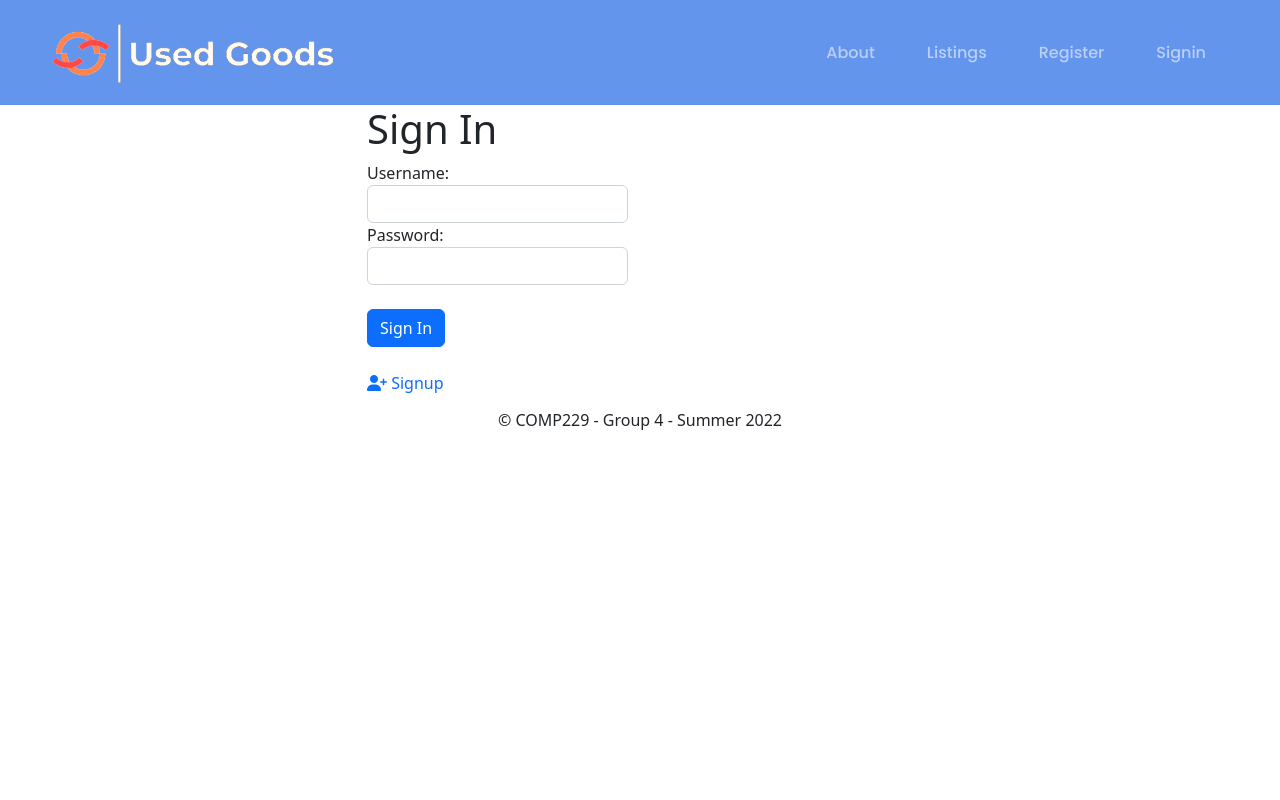
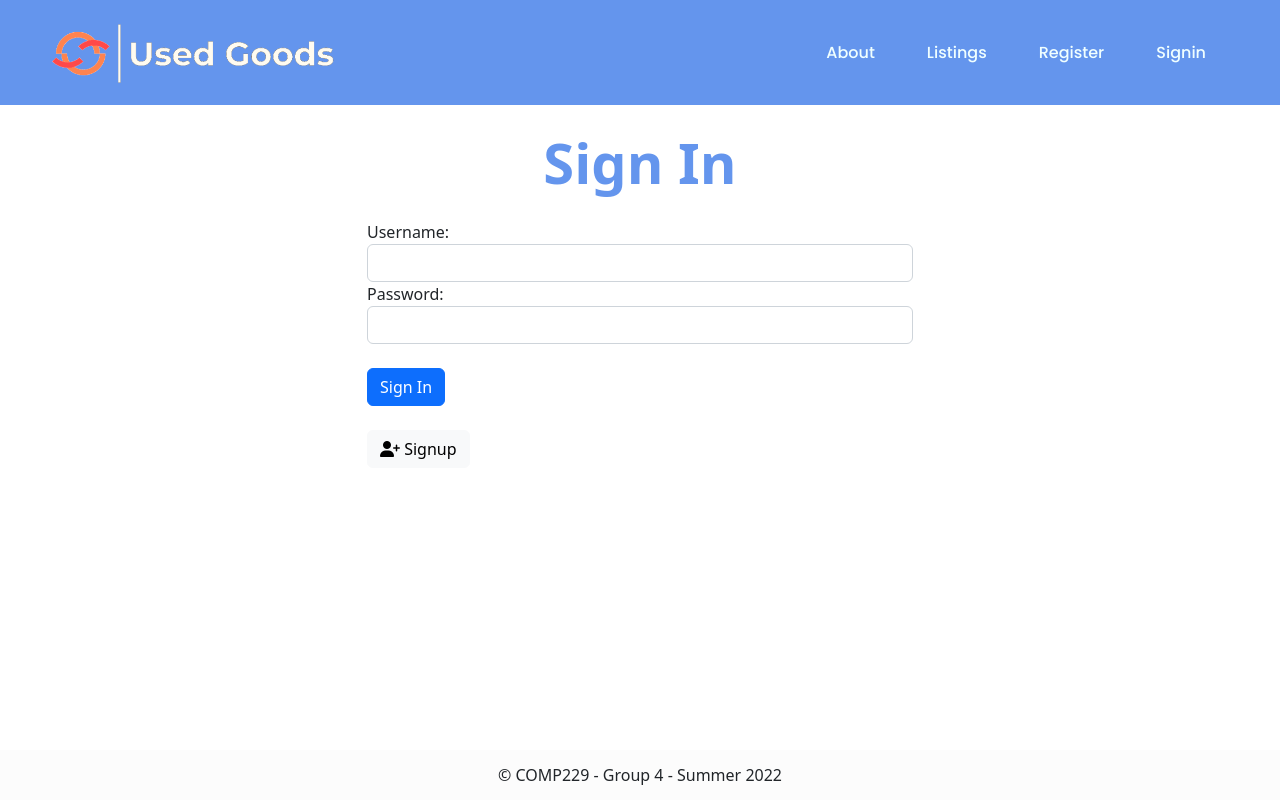
Before and after one commit to kiransahmbi/Sales-Website-Frontend, an Angular app: page /auth/signin in a window 1280 px wide. Built offline with nearby package versions, Linux system fonts and the light colour scheme.

Commit message:
Edited CSS styling in for Sign in/sign out

```diff
--- a/src/app/components/auth/signin.component.html
+++ b/src/app/components/auth/signin.component.html
@@ -4,11 +4,12 @@
 <div class="container">
     <div class="row">
 
-        <div class="offset-md-3 col-md-3">
-            <h1>Sign In</h1>
+        <div class="offset-md-3 col-md-6">
+            <h1 class="jumbotron-heading my-4 page-title">Sign In</h1>
 
-                <div class="flash"  *ngIf="message != null">
-                    {{message}}></div>
+            <div class="bg-danger mt-2 p-2 text-center text-white" *ngIf="message != null">
+                {{message}}
+            </div>
                 <form novalidate #form="ngForm" (ngSubmit)="authenticate(form)">
            <!-- <form action="/users/signin" method="post"> -->
                 <div class="form-group">
@@ -25,7 +26,7 @@
                 </div>
                 <br>
                 <div class="form-group">
-                    <a routerLink="/auth/signup" style="text-decoration: none">
+                    <a routerLink="/auth/signup" class="btn btn-light">
                         <i class="fas fa-user-plus"></i>
                         Signup
                     </a>
--- a/src/app/components/auth/signup.component.html
+++ b/src/app/components/auth/signup.component.html
@@ -4,8 +4,8 @@
 <div class="container">
     <div class="row">
 
-        <div class="offset-md-3 col-md-3">
-            <h1>Sign Up</h1>
+        <div class="offset-md-3 col-md-6">
+            <h1 class="jumbotron-heading my-4 page-title">Register</h1>
 
             <div class="bg-danger mt-2 p-2 text-center text-white" *ngIf="message != null">
                 {{message}}
--- a/src/styles.css
+++ b/src/styles.css
@@ -1,10 +1,12 @@
 @import "~bootstrap-icons/font/bootstrap-icons.css";
 
-/* You can add global styles to this file, and also import other style files */
 /* LANDING PAGE */
-homepage-container {
-    margin: 0 auto;
-    background-color: cornflowerblue
+.homepage-container {
+    margin: 0 auto 5%;
+}
+
+.container {
+    margin: 0 auto 5%;
 }
 
 .container-fluid{
@@ -61,6 +63,7 @@ homepage-container {
     font-size: 1.2rem;
     font-family: "Poppins", sans-serif;;
     font-weight: 400;
+    color: azure!important;
 }
 
 /* TESTIMONIALS */
@@ -68,10 +71,6 @@ homepage-container {
     margin: 0% auto 5%;
     padding: 0!important;
     width: 21rem !important;
-}
-
-.card-header {
-    /* padding: 0; */
 }
 
 .testimonials-title{
@@ -85,7 +84,7 @@ homepage-container {
 .card-img-top {
     width: 100%;
     margin: 0 auto;
-    text-align: center;
+    /* object-fit: cover!important; */
 }
 
 /* FOOTER */
@@ -110,14 +109,9 @@ footer{
 #footer {
     text-align: center;
     padding: 1%;
-    background-color: white;
-    position:relative;
-    bottom:0;
-
-}
-
-#footer>i{
-    padding: 0.5%;
+    background-color: #FCFCFC;
+    position: fixed;
+    bottom: 0;
 }
 
 /*  */
@@ -137,9 +131,6 @@ i {
     font-family: 'Poppins', sans-serif;
     padding: 0%;
     }
-
-
-
 }
 
 /* ADVERTISEMENT */
@@ -147,6 +138,7 @@ i {
     color: cornflowerblue;
     font-weight: 700;
     font-size: 3.5rem;
+    text-align: center;
 }
 
 .icon-blue {
@@ -154,3 +146,8 @@ i {
     font-weight: 900;
     padding: 0;
 }
+
+a {
+    text-decoration: none!important;
+    color: black!important;
+}
```
